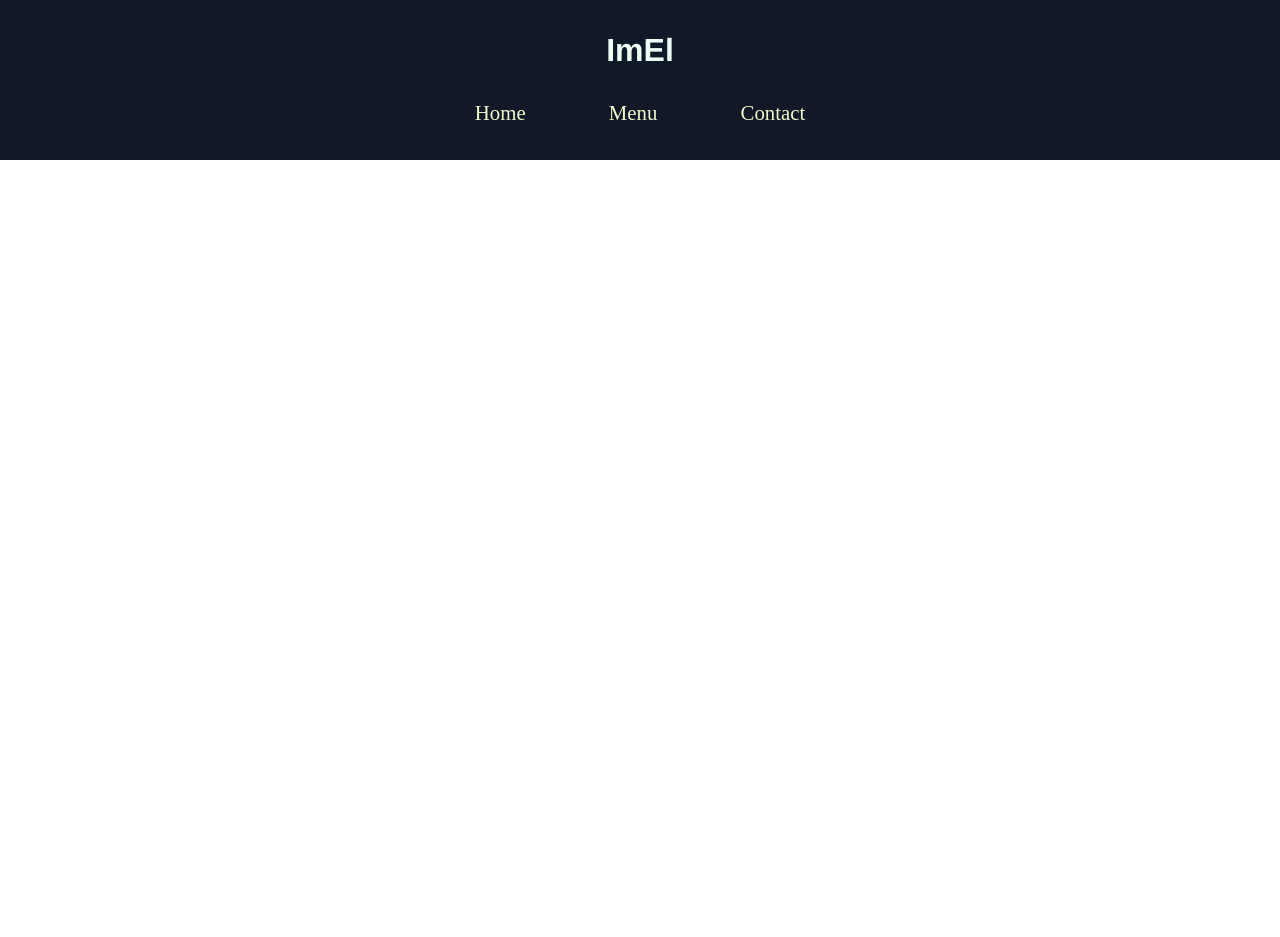
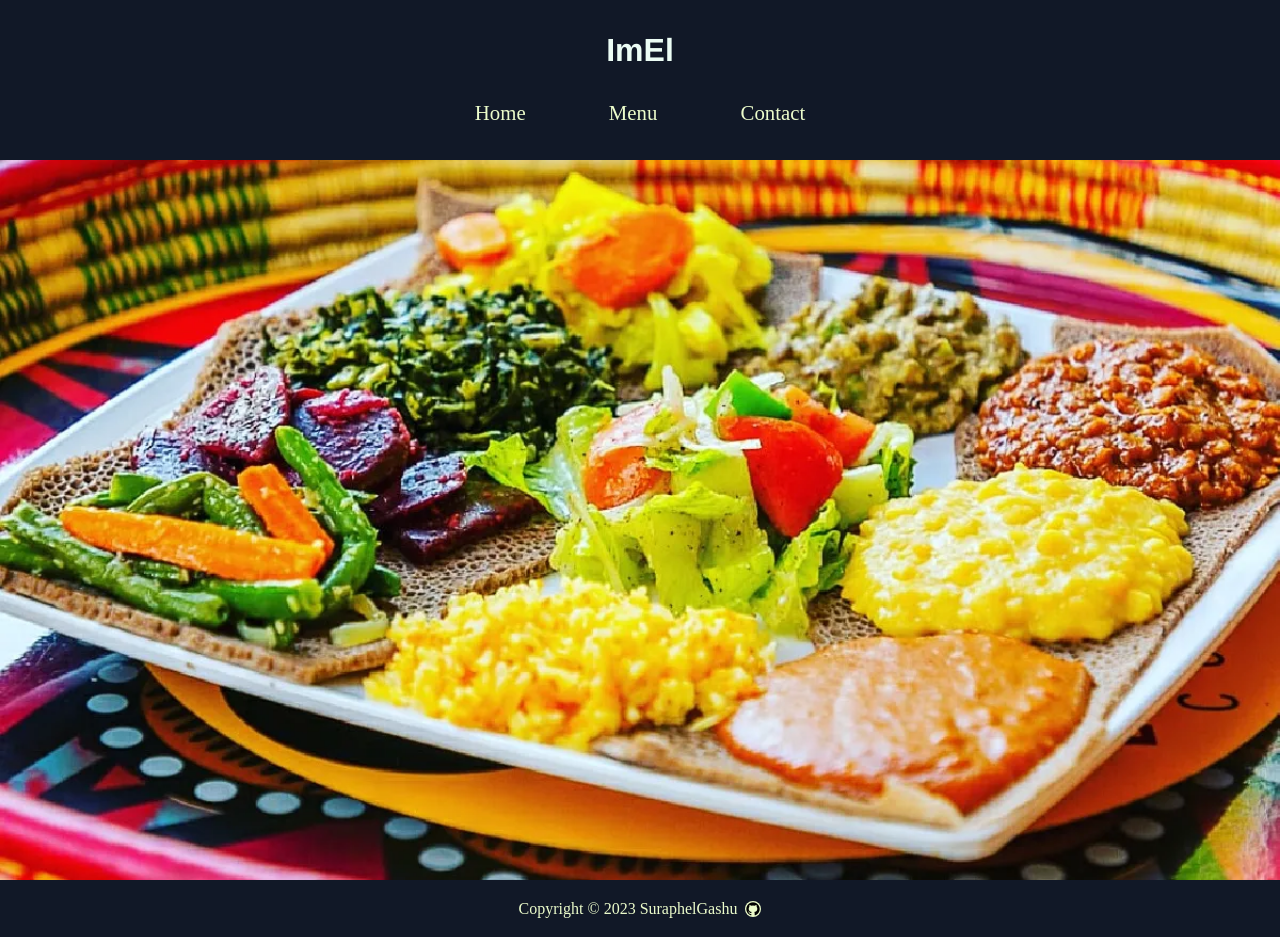
Before and after one commit to surapheil/Restaurant-page, a website built with webpack: page dist/index.html in a window 1280 px wide. Before the commit the page ends 800 px from the top, so only its background shows below. Built offline with nearby package versions, Linux system fonts and the light colour scheme.

```diff
--- /dev/null
+++ b/src/home.js
@@ -0,0 +1,23 @@
+import image from './assets/images (2).jpeg'
+const home = document.createElement('div');
+home.classList.add('home');
+function homePage(){
+    const imel = document.createElement('h3');
+    imel.classList.add('imel');
+    imel.innerHTML = `Im'EL`
+
+    const dine = document.createElement('p');
+    dine.classList.add('dine');
+    dine.innerHTML = 'The fondest memories are made when gathered around the ImEL\'s table.'
+
+    const poster = document.createElement('img');
+    poster.classList.add('poster');
+    poster.src = image;
+    home.appendChild(imel);
+    home.appendChild(dine);
+    home.appendChild(poster);
+    return home;
+}homePage();
+
+
+export default homePage();
--- a/src/index.js
+++ b/src/index.js
@@ -1,12 +1,56 @@
 import topPage from "./header";
-import './styles.css'
+import './styles.css';
+import img3 from './assets/img2.webp';
+import gIcon from './assets/github.png';
+import homePage from './home';
 const content = document.getElementById('content');
 const top = document.createElement('div');
+function topHeader(){
     top.classList.add('top');
     const header = document.createElement('div');
     header.classList.add('head');
     header.innerHTML = 'ImEl';
     top.appendChild(header);
     top.appendChild(topPage());
-content.appendChild(top);
-console .log(content);
+    return top;
+}
+//appending the top to the content container
+content.appendChild(topHeader());
+
+//adding background photo in for the main content
+const mainCont = document.createElement('div');
+function main(){
+    mainCont.classList.add('main');
+    const img = document.createElement('img');
+    img.classList.add('bgImg');
+    img.src = img3;
+    mainCont.appendChild(img);
+    return mainCont
+}
+
+//append the img container to the main content
+content.appendChild(main());
+
+
+function createFooter(){
+    const footer = document.createElement('footer');
+    footer.classList.add('footer');
+
+    const p = document.createElement('p');
+    const copyrightSymbol = '&copy;'
+    p.innerHTML = `Copyright ${copyrightSymbol} ${new Date().getFullYear()} SuraphelGashu `;
+    const a = document.createElement('a');
+    a.classList.add('githubLink');
+    a.href = "https://github.com/surapheil";
+    const githubIcon = document.createElement('img');
+    githubIcon.classList.add('githubIcon');
+    githubIcon.src = gIcon;
+    a.appendChild(githubIcon);
+    footer.appendChild(p);
+    footer.appendChild(a);
+    return footer;
+}
+
+content.appendChild(createFooter());
+
+console.log(homePage);
--- a/src/styles.css
+++ b/src/styles.css
@@ -2,6 +2,10 @@
     margin: 0;
     padding: 0;
     box-sizing: border-box; /* Optionally, include this for consistent box-sizing */
+}
+
+#content{
+    height: 100%;
 }
 
 .top{
@@ -28,3 +32,30 @@
     color: #ecfccb;
 
 }
+
+
+.bgImg{
+    width: 100%;
+    display: block;
+}
+
+.footer{
+    display: flex;
+    background-color: #111827;
+    color: #ecfccb;
+    justify-content: center;
+    align-items: center;
+    gap: 0.5rem;
+    padding: 1rem;
+}
+
+.githubIcon{
+    width: 1rem;
+    height: 1rem;
+    background-color: #ecfccb;
+    border-radius: 100%;
+}
+
+.githubLink{
+    padding-top: 5px;
+}
--- a/webpack.config.js
+++ b/webpack.config.js
@@ -13,7 +13,12 @@
                 test:/\.css$/i,
                 use:['style-loader','css-loader'],
 
+            },
+            {
+                test:/\.(png|svg|jpg|webp|jpeg|gif)$/i,
+                type: 'asset/resource',
             }
+
         ]
     }
 };
```
Also changed, not shown: dist/3e1fb0ef3b3c157f94db.png (added), dist/542aef91704579107201.jpeg (added), dist/6d8b11366503af8e2d4c.jpg (added), dist/c30def011e4bc25ad416.jpeg (added), dist/f23eb904e4968c1b4d9f.webp (added), dist/main.js, src/assets/DYbRzBAXkAEZo58.jpg (added), src/assets/github.png (added), src/assets/images (1).jpeg (added), src/assets/images (2).jpeg (added), src/assets/images.jpeg (added), src/assets/img1.jpeg (added), src/assets/img2.webp (added), src/assets/img3.jpg (added), 3 more files. Lines whose indentation alone changed are shown as unchanged.
